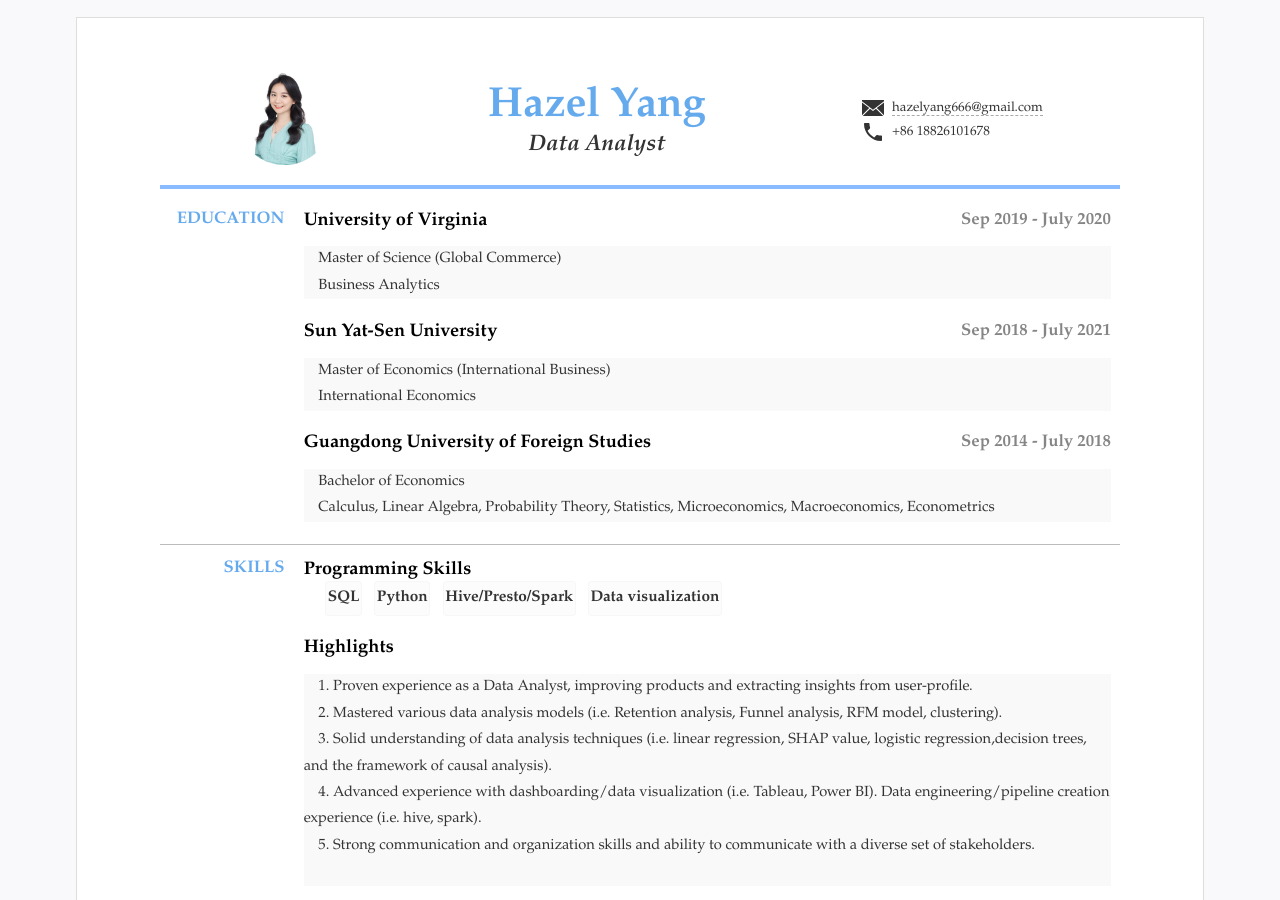
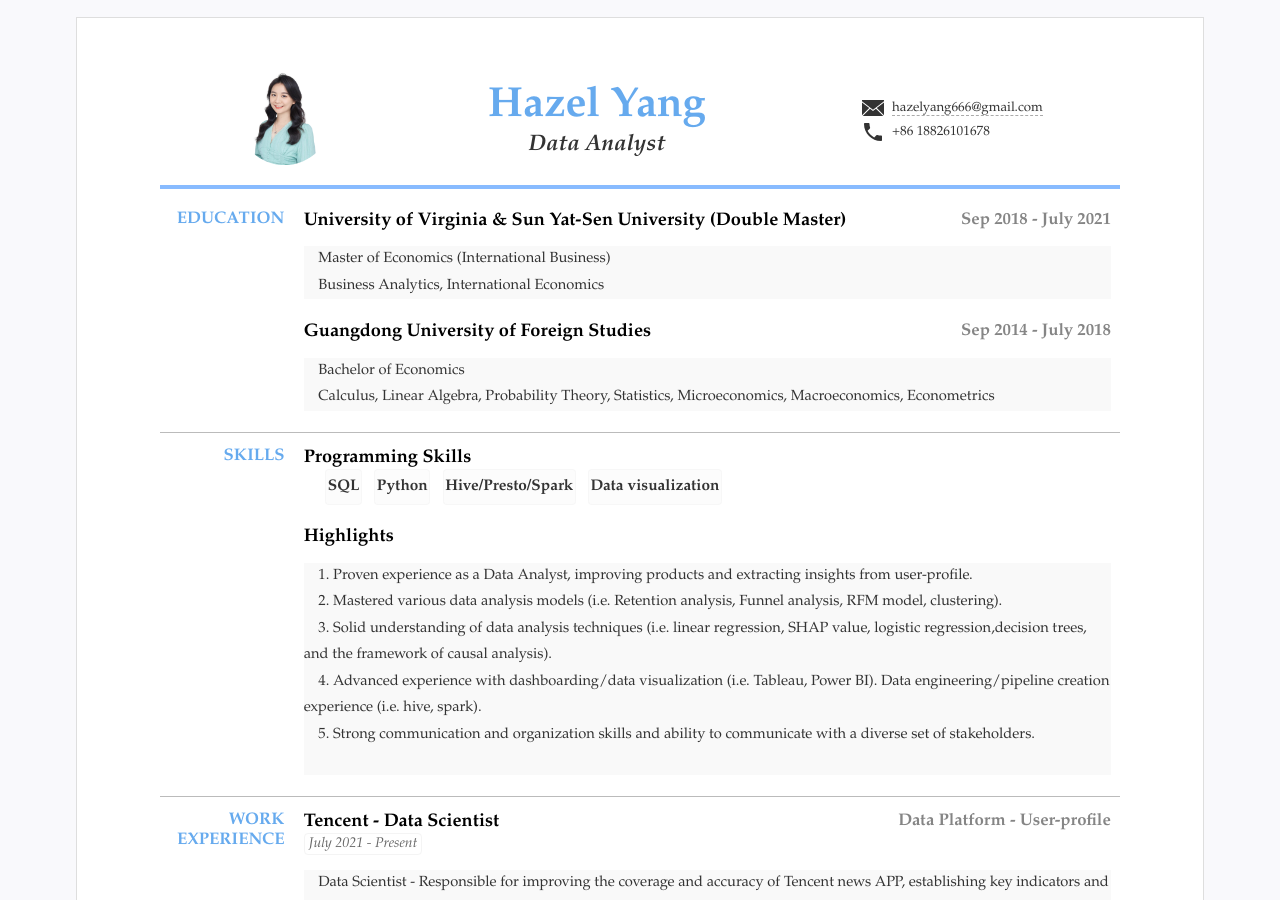
Before and after one commit to hazelyang518/eng_cv, a Jekyll site: the page built from index.html, in a window 1280 px wide and 900 px high. Built offline with Jekyll 4.4.1, drawn with Linux system fonts in a browser that asks for light colours.

Commit message:
Update resume.yml

```diff
--- a/_data/resume.yml
+++ b/_data/resume.yml
@@ -26,11 +26,11 @@ main: #简历主要内容，
 - type: EDUCATION #类别为ID
   name:  #显示名称，空则使用type
   content: #内容基本格式 标题-副标题-日期-详细内容 (都允许空)
-  - title: University of Virginia
+  - title: University of Virginia & Sun Yat-Sen University (Double Master)
     # duration:
-    sub: Sep 2019 - July 2020
-    detail: Master of Science (Global Commerce)  <br>  &nbsp &nbsp
-            Business Analytics
+    sub: Sep 2018 - July 2021
+    detail: Master of Economics (International Business)  <br>  &nbsp &nbsp
+            Business Analytics, International Economics
 
   # - title: Esade
   #   # duration:
@@ -38,11 +38,11 @@ main: #简历主要内容，
   #   detail: Master of Strategic Management  <br>  &nbsp &nbsp
   #           Business Analytics
 
-  - title: Sun Yat-Sen University
-    # duration:
-    sub: Sep 2018 - July 2021
-    detail: Master of Economics (International Business)  <br>  &nbsp &nbsp
-            International Economics
+  # - title:
+  #   # duration:
+  #   sub: Sep 2018 - July 2021
+  #   detail: Master of Economics (International Business)  <br>  &nbsp &nbsp
+
 
   - title: Guangdong University of Foreign Studies
     # duration:
```
